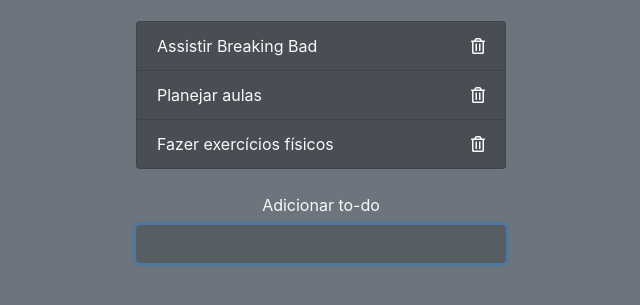
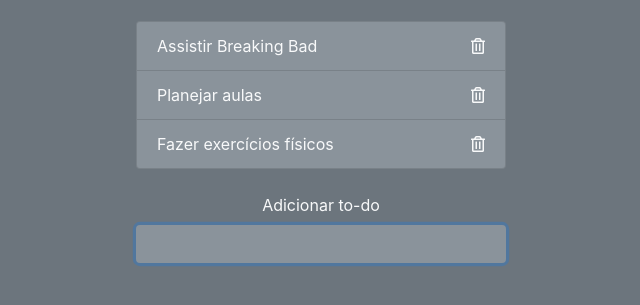
Before and after one commit to mcrodrigo/to-do, a plain HTML site: page index.html in a window 1280 px wide. Shown: the part 137-442 px from the top of the page, without its empty margins (319-959 px from the left). Drawn offline with nearby package versions, Linux system fonts and the light colour scheme.

Commit message:
Update style.css

```diff
--- a/style.css
+++ b/style.css
@@ -6,12 +6,12 @@ input[type=text],
 input[type=text]:focus {
   color: #fff;
   border: none;
-  background: rgba(0,0,0,0.2);
+  background: #8a939b;
   max-width: 400px;
 }
 
 .todos-container li {
-  background: #484E53;
+  background: #8a939b;
 }
 
 .delete {
```
